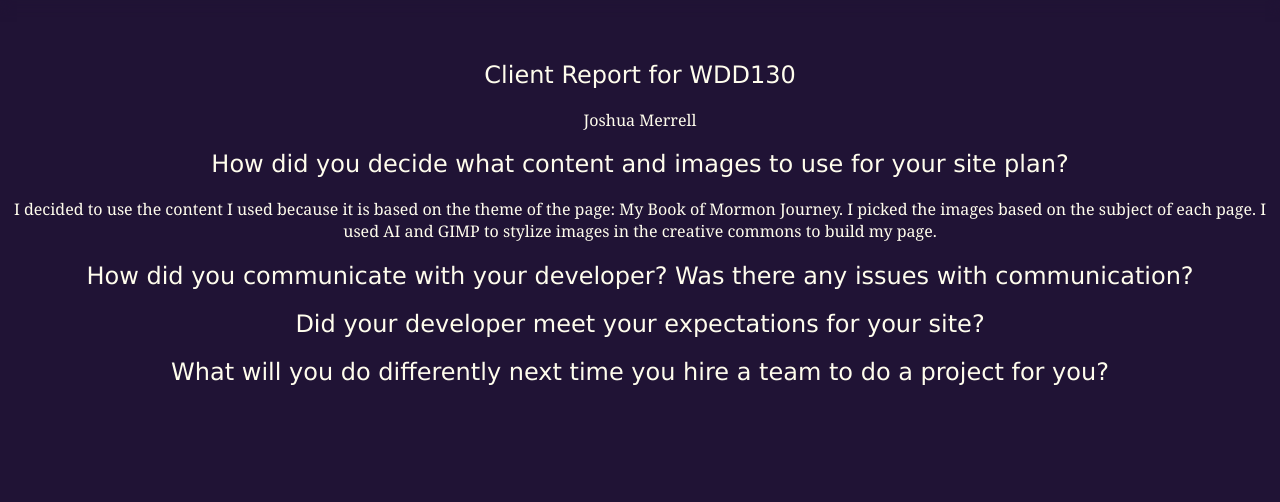
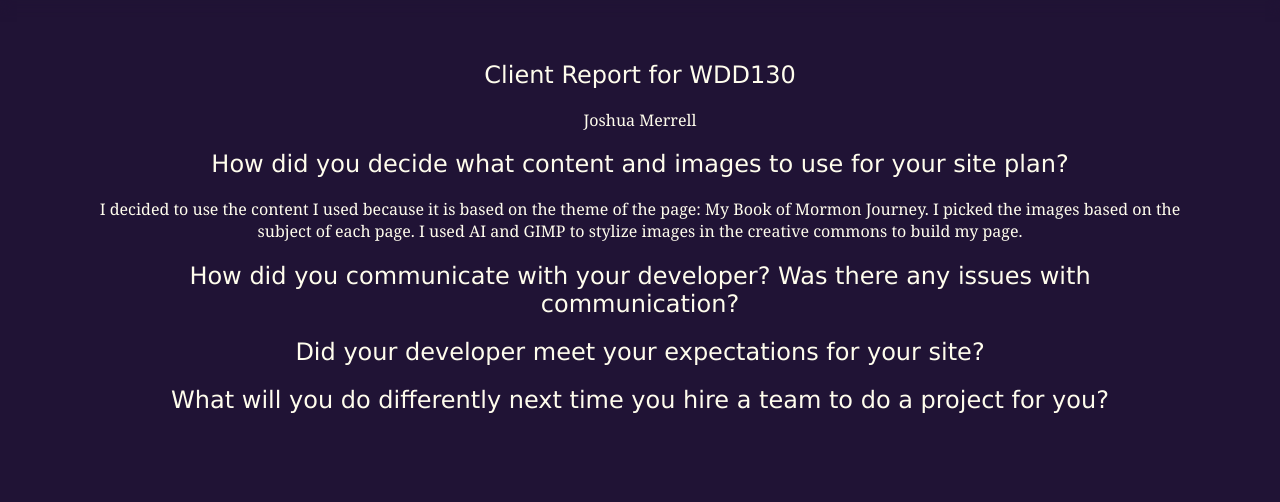
Before and after one commit to joshwmerrell/wdd130, a plain HTML site: page client_report.html in a window 1280 px wide. Shown: the part 118-620 px from the top of the page. Drawn offline with Linux system fonts and the light colour scheme.

Commit message:
Formatting and setting up css

```diff
--- a/styles/client_report.css
+++ b/styles/client_report.css
@@ -1,3 +1,9 @@
+/* The following is the css for the CLIENT REPORT page. */
+
 main {
     margin: 5% 0 10% 0;
 }
+
+.report {
+    margin: 0 7% 0 7%;
+}
--- a/styles/main.css
+++ b/styles/main.css
@@ -1,3 +1,5 @@
+/* The following is the css for the MAIN portal page. */
+
 #wwr, #ice {
     padding: 5% 0 5% 0;
     display: grid;
```
Also changed, not shown: styles/general.css (+24 -0 lines), styles/ice.css (+11 -0 lines).
